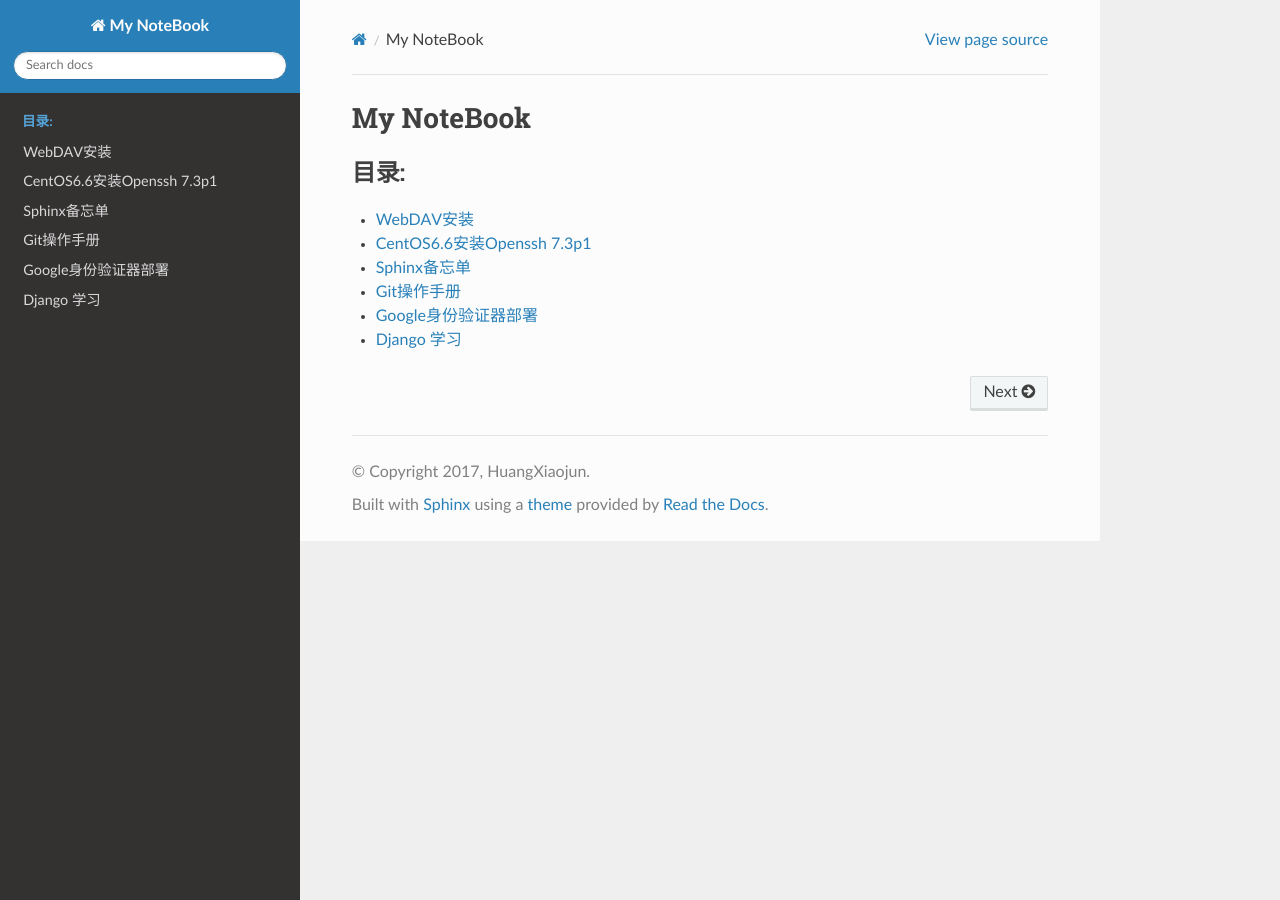
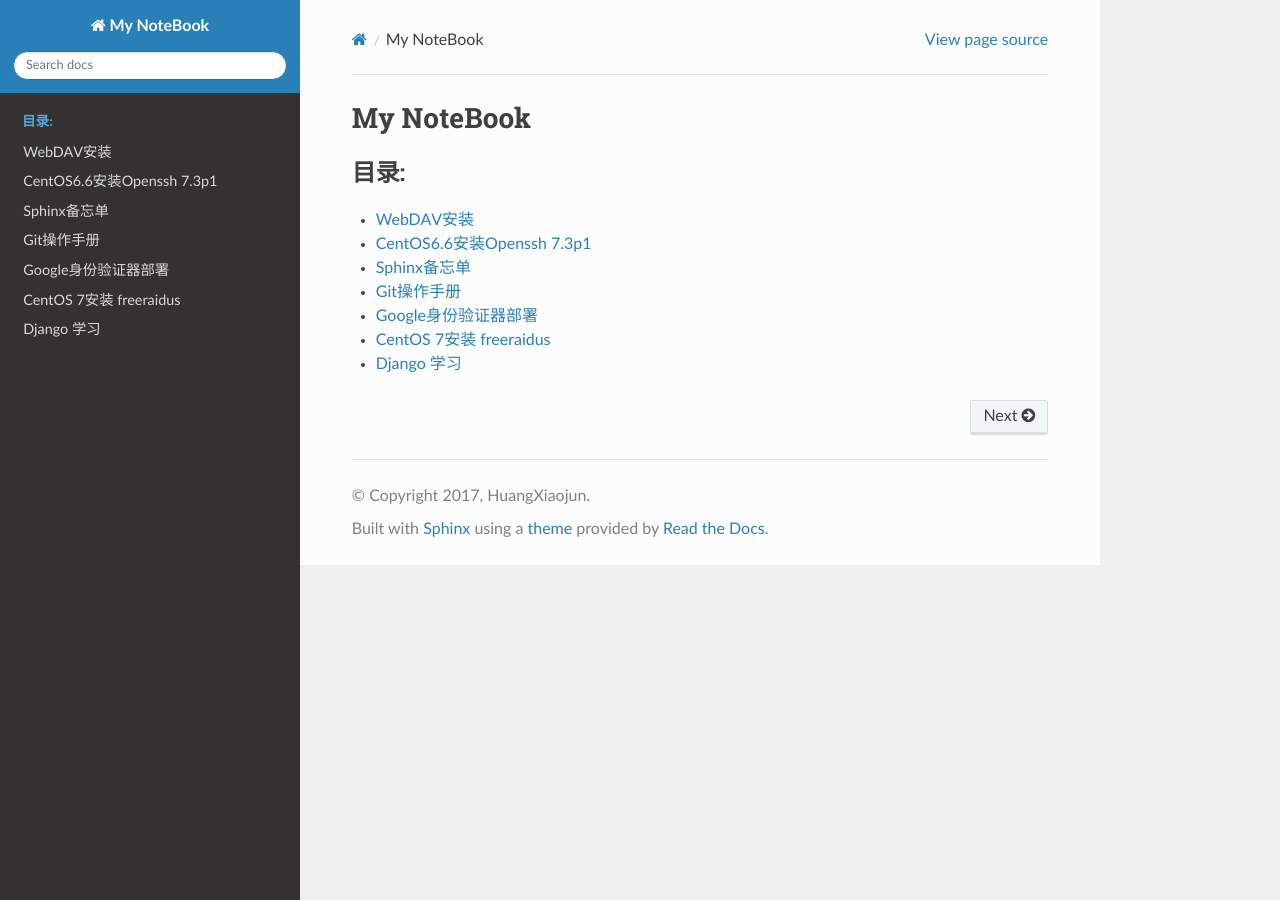
Before and after one commit to ywyt738/my_note, a Sphinx documentation site: the page built from source/index.rst, in a window 1280 px wide. Built offline with Sphinx 7.4.7 and the Read the Docs theme 2.0.0, drawn with Linux system fonts in a browser that asks for light colours; some of the changed lines change nothing that is shown.

Commit message:
安装freeradius

```diff
--- a/source/index.rst
+++ b/source/index.rst
@@ -15,6 +15,7 @@ My NoteBook
    cheatsheet
    git_guide
    Google_Authenticator
+   installation_freeradius
    django_tutorials/chapters.rst
 
 
--- /dev/null
+++ b/source/installation_freeradius.rst
@@ -0,0 +1,108 @@
+**********************************
+CentOS 7安装 freeraidus
+**********************************
+
+环境
+================
+- CentOS 7.0 x86_64
+- FreeRadius 3.x
+
+安装
+================
+
+1. 安装 freeradius,freeradius-mysql
+************************************************
+::
+
+  yum install -y freeradius
+  yum install -y freeradius-mysql
+
+2. 配置 freeraidus 使用mysql认证
+************************************************
+::
+
+  cd /etc/raddb/mods-enabled
+  ln -s ../mods-available/sql
+
+修改 ``/etc/raddb/mods-available/sql`` 文件
+
+找到 ``driver = "rlm_sql_null"`` 修改为 ``driver = "rlm_sql_mysql"``
+
+找到 ``dialect = "sqlite"`` 修改为 ``dialect = "mysql"``
+
+保存并退出。
+
+``Connection info`` 下的为数据库信息，去掉 ``#``，修改信息即可指定数据库。
+
+#. 配置认证客户端
+在 ``/etc/raddb/clients.conf`` 最后增加一下内容：
+::
+
+  client users {
+          ipaddr = *
+          secret = testing123
+  }
+
+ipadd = *
+  允许所有IP客户端进行认证
+
+secret = testing123
+  密钥
+
+3. 防火墙开放端口
+************************************************
+开放udp1812和1813端口::
+
+  firewall-cmd --zone=public --add-port=1812/udp --permanent
+  firewall-cmd --zone=public --add-port=1813/udp --permanent
+  firewall-cmd --reload  #重新载入防火墙
+
+防火墙常用命令:
+::
+
+  # 添加
+  firewall-cmd --zone=public --add-port=80/tcp --permanent        #（--permanent永久生效，没有此参数重启后失效）
+  # 重新载入
+  firewall-cmd --reload
+  # 查看
+  firewall-cmd --zone= public --query-port=80/tcp
+  # 删除
+  firewall-cmd --zone= public --remove-port=80/tcp --permanent
+
+4. 创建数据库
+************************************************
+登录数据库服务器::
+
+  mysql -uroot -p
+  Enter password:******
+  mysql>create database radius;
+  mysql>grant all on radius.* to radius@localhost identified by "radpass";
+  mysql>exit;
+
+5. 导入表结构
+************************************************
+在radius服务器上执行以下命令，或者复制 ``/etc/raddb/mods-config/sql/main/mysql/scheama.sql`` 文件到数据库服务器执行。
+
+radius服务器上执行:
+::
+
+  mysql -u root -h <数据库IP> radius < /etc/raddb/mods-config/sql/main/mysql/scheama.sql
+
+数据库服务器上执行:
+::
+
+  mysql -u root radius <存放路径>/scheama.sql
+
+6. 表结构简要说明
+************************************************
+==================== ====================
+表名                  作用
+==================== ====================
+radcheck             用户检查信息表
+radreply             用户回复信息表
+radgroupcheck        用户组检查信息表
+radgroupreply        用户组检查信息表
+radusergroup         用户和组关系表
+radacct              计费情况表
+radpostauth          认证后处理信息，可以包括认证请求成功和拒绝的记录。
+==================== ====================
```
